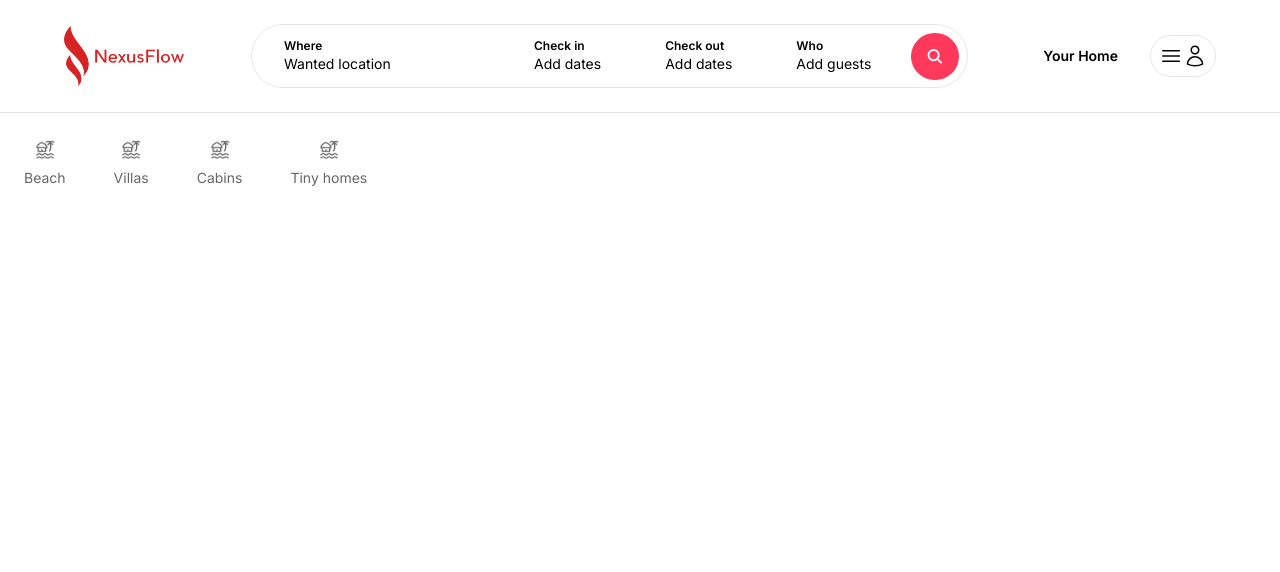
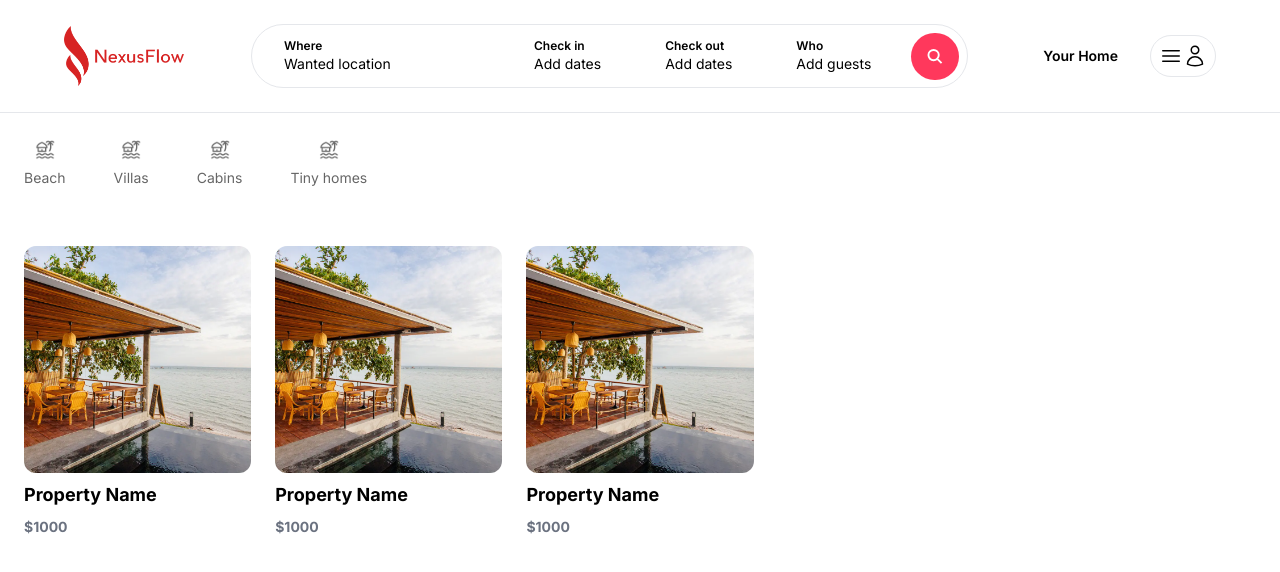
Before and after one commit to MeetkumarChavda/NexusFlow, a Next.js app in the folder nexusflow-front/: page / in a window 1280 px wide. Shown: the top 572 px of the page. Built offline with nearby package versions, Linux system fonts and the light colour scheme.

Commit message:
feat: Property section added

```diff
--- /dev/null
+++ b/nexusflow-front/app/components/properties/PropertyList.tsx
@@ -0,0 +1,14 @@
+import PropertyListItem from "./PropertyListItem";
+
+const PropertyList = () =>{
+
+    return(
+        <>
+            <PropertyListItem />
+            <PropertyListItem />
+            <PropertyListItem />
+        </>
+    )
+
+}
+export default PropertyList;
--- /dev/null
+++ b/nexusflow-front/app/components/properties/PropertyListItem.tsx
@@ -0,0 +1,27 @@
+import Image
+ from "next/image";
+const PropertyListItem = () =>{
+
+    return(
+       <div className="cursor-pointer">
+        <div className="relative overflow-hidden aspect-square rounded-xl">
+            <Image
+                fill
+                src='/beach.webp'
+                sizes="(max-width:768px) 768px (max-height:1200px) 768px , 768px"
+                alt = 'property image'
+                className="hover:scale-110 object-cover transform h-full w-full"
+            />
+        </div>
+        <div className="mt-2">
+            <div className="text-lg font-bold">Property Name</div>
+        </div>
+        <div className="mt-2">
+            <p className="text-sm text-gray-500"><strong>$1000</strong></p>
+        </div>
+
+       </div>
+    );
+
+}
+export default PropertyListItem;
--- a/nexusflow-front/app/layout.tsx
+++ b/nexusflow-front/app/layout.tsx
@@ -1,5 +1,4 @@
 import type { Metadata } from "next";
-import localFont from "next/font/local";
 import { Inter } from "next/font/google";
 import "./globals.css";
 import Navbar from "./components/navbar/Navbar";
--- a/nexusflow-front/app/page.tsx
+++ b/nexusflow-front/app/page.tsx
@@ -1,18 +1,16 @@
 import Image from "next/image";
 import Categories from "./components/Categories";
+import PropertyList from "./components/properties/PropertyList";
 
 
 export default function Home() {
   return (
-   <main className="max-w-[1500px] mx-auto px-6">
-        {/* Nexus Flow
-        <h1 className="text-nexus">
-          Django nexus flow
-        </h1>
-        <h2 className="text-nexus-dark">
-          full-stack development environment for Django and Next.js.
-        </h2> */}
-        <Categories />
-      </main>
+    <main className="max-w-[1500px] mx-auto px-6">
+      <Categories />
+
+      <div className="mt-4 grid grid-cols-1 md:grid-cols-3 lg:grid-cols-5 gap-6">
+        <PropertyList />
+      </div>
+    </main>
   );
 }
```
Also changed, not shown: nexusflow-front/public/beach.webp (added).
